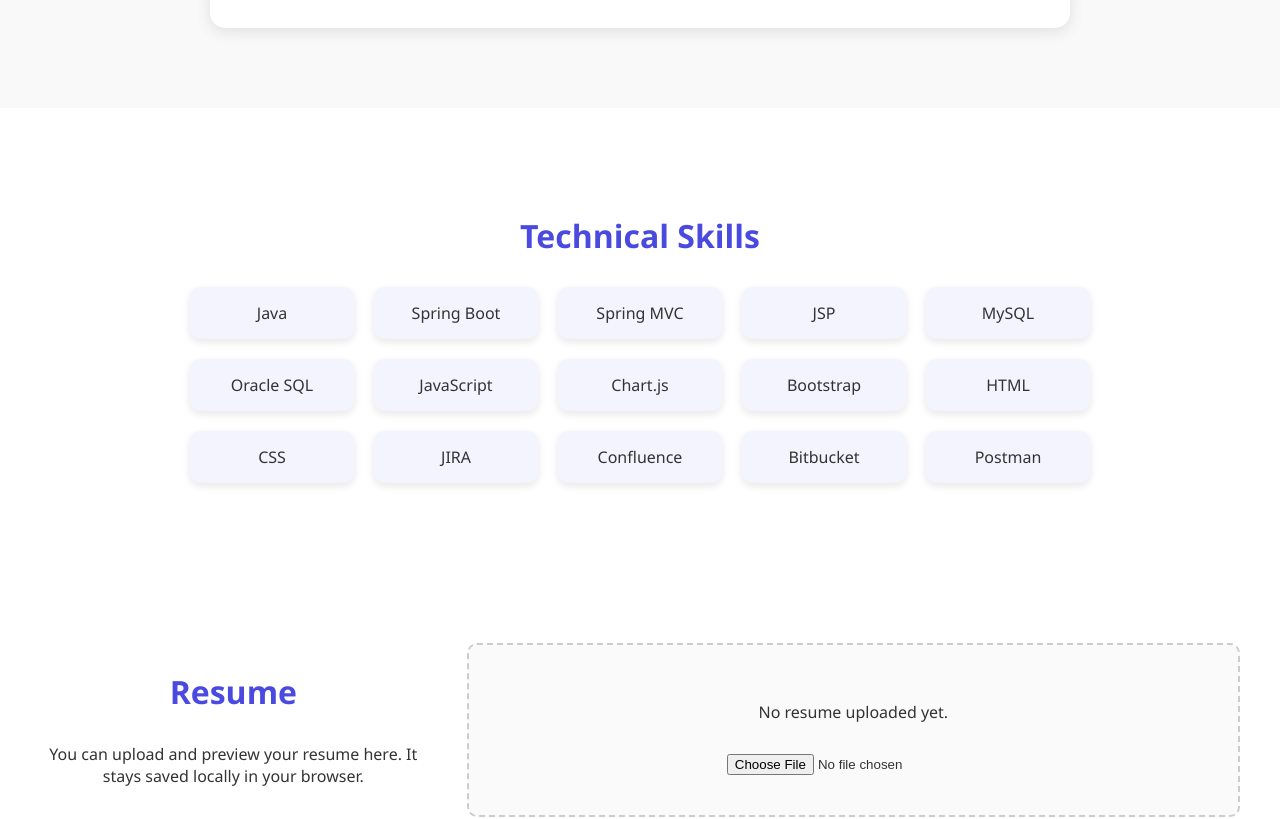
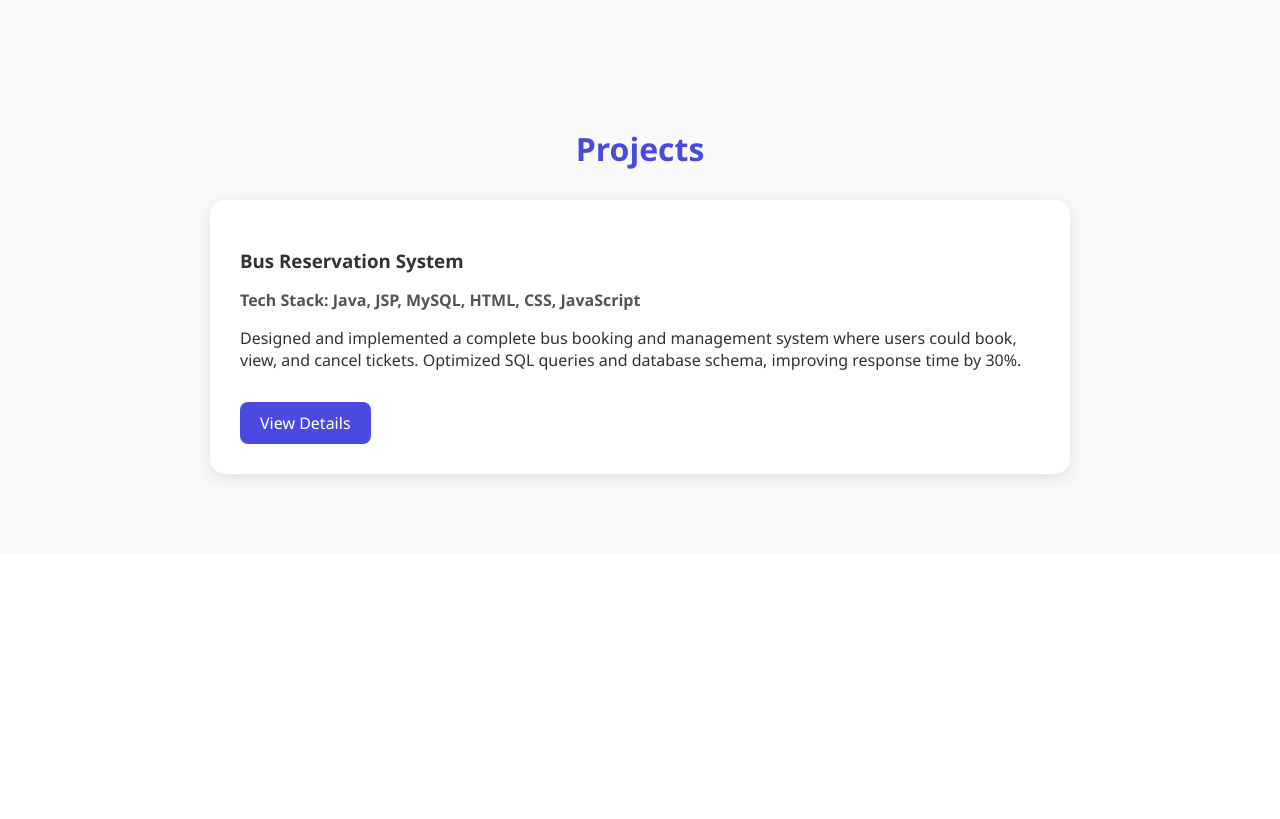
Before and after one commit to pratap8/pratap-portfolio, a React (Create React App) app: page / in a window 1280 px wide. Shown: the part 2648-3467 px from the top of the page. Built offline with nearby package versions, Linux system fonts and the light colour scheme.

Commit message:
Resume Section

```diff
--- a/src/components/Resume.jsx
+++ b/src/components/Resume.jsx
@@ -49,12 +49,7 @@
       <div className="resume-container">
         {/* Left side */}
         <div className="resume-left">
-          <h2 className="section-title">Resume</h2>
-          <p>
-            {isGitHub
-              ? "Below is my professional resume for public viewing."
-              : "You can upload and preview your resume here. It stays saved locally in your browser."}
-          </p>
+          <h2 className="section-title">P B R Pratap<br></br>Resume</h2>
         </div>
 
         {/* Right side */}
--- a/src/styles/App.css
+++ b/src/styles/App.css
@@ -117,6 +117,7 @@
   color: #4a4ae0;
   margin-bottom: 30px;
   font-weight: bold;
+  margin-top: 250px;
 }
 
 .experience-card {
```
